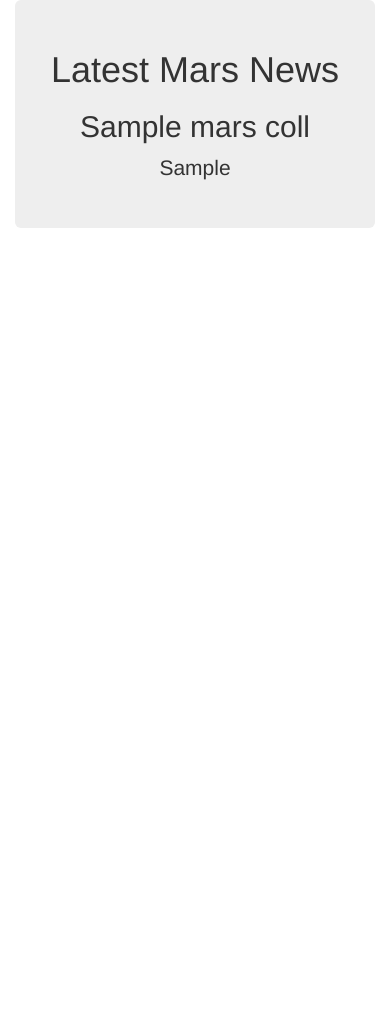
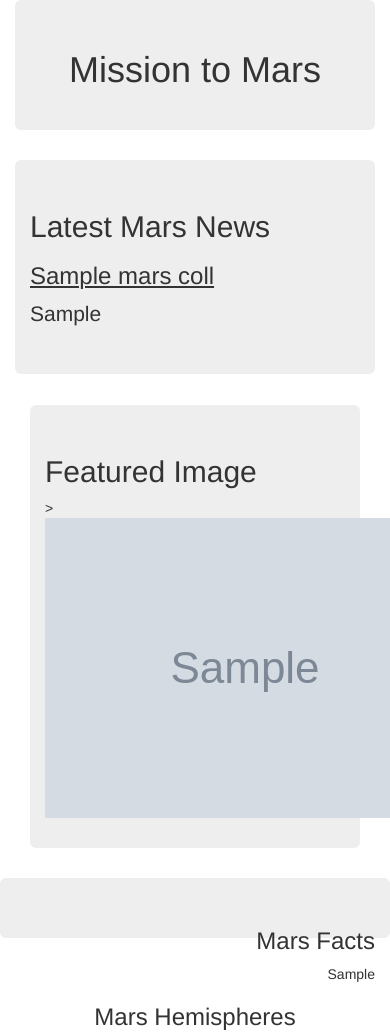
Before and after one commit to dalberghini/Mongo_Web_Scraping, a Flask app: page / in a window 390 px wide; the page is wider, and only the part inside the window is pictured. Shown: the top 1034 px of that part. Before the commit the page ends 228 px from the top of that part, so only its background shows below. Run offline with Flask 2, Linux system fonts and the light colour scheme; grey boxes marked "Sample" are stand-in pictures; a database or web service that is not in the repository returns one stand-in record (values such as "Sample title"); some libraries are stand-ins or nearby versions; grey boxes are pictures that could not be loaded.

Commit message:
app completed, updating html, basic requirement nearly completed.

```diff
--- a/scrape_mars.py
+++ b/scrape_mars.py
@@ -75,7 +75,7 @@ def scrape():
     dict_data["article_title"]  = title_list[0]
     dict_data["news_list"] = news_list[0]
     dict_data["featured_image"] = featured_image_jpg
-    dict_data["mars table" ] = mars_html
+    dict_data["mars_table" ] = mars_html
     dict_data["hemisphere_dict_list"] = hemisphere_dict_list
 
     from pymongo import MongoClient
--- a/templates/index.html
+++ b/templates/index.html
@@ -11,13 +11,88 @@
 </head>
 
 <body>
+    <header>
+        <div class = "container-fluid">
+            <div class = "jumbotron text-center">
+                <h1>Mission to Mars</h1>
+            </div>
+        </div>
+    </header>
+
     <div class = "container-fluid">
-        <div class = "jumbotron text-center">
-            <h1>Latest Mars News</h1>
-            <h2>{{mars_coll.article_title}}</h2>
-            <p>{{mars_coll.news_list}}</p>
+        <div class = "jumbotron text-left">
+            <h2>Latest Mars News</h2>
+                <h3><u>{{mars_coll.article_title}}</u></h3>
+                    <p>{{mars_coll.news_list}}</p>
+        </div>
+    <div class = "col-md-12">
+        </div class = "container-fluid">
+            <div class = "row">
+                <div class = "col-md-7">
+                    <div class = "container-fluid">
+                        <div class = "jumbotron text-left">
+                            <h2>Featured Image</h2>>
+                            <img src = {{mars_coll.featured_image}}>
+                        </div>
+                    </div>
+                </div>
+                <div clas = "col-md-5 text-align">
+                    <div class = "row">
+                        <div class = "container-fluid">
+                            <div class = "jumbotron text-right">
+                                <span class="pull-right">
+                                    <h3>Mars Facts</h3>
+                                    <table class = "header_one">
+                                    {{mars_coll.mars_table | safe}}
+                                </span>
+                                </table>
+                            </div>
+                        </div>
+                    </div>
+                </div>
+            </div>
         </div>
     </div>
+
+    <div class = "text-center">
+        <h3>Mars Hemispheres</h3>
+    </div>
+    <div class = "col-md-12">
+        <div class = "row">
+        <div class = "container-fluid">
+            <div class = "col-md-6">
+                <div class= "box box-1">
+                <div class = "container-fluid">
+                    <img src = https://astrogeology.usgs.gov/{{mars_coll.hemisphere_dict_list[0].img_url}}>
+                    <h3>{{mars_coll.hemisphere_dict_list[0].title}}</h3>
+                </div>
+                </div>
+            </div>
+            <div class = "col-md-6">
+                <div class = "container-fluid">
+                    <img src = https://astrogeology.usgs.gov/{{mars_coll.hemisphere_dict_list[1].img_url}}>
+                    <h3>{{mars_coll.hemisphere_dict_list[1].title}}</h3>
+                </div>
+            </div>
+        </div>
+        </div>
+        <div class = "col-md-12">
+            <div class = "container-fluid">
+                <div class = "col-md-6">
+                    <div class = "container-fluid">
+                        <img src = https://astrogeology.usgs.gov/{{mars_coll.hemisphere_dict_list[2].img_url}}>
+                        <h3>{{mars_coll.hemisphere_dict_list[2].title}}</h3>
+                    </div>
+                </div>
+                <div class = "col-md-6">
+                    <div class = "container-fluid">
+                        <img src = https://astrogeology.usgs.gov/{{mars_coll.hemisphere_dict_list[3].img_url}}>
+                        <h3>{{mars_coll.hemisphere_dict_list[3].title}}</h3>
+                    </div>
+                </div>
+            </div>
+    </div>
+
 </body>
 
 </html>
```
Also changed, not shown: 1 other file.
